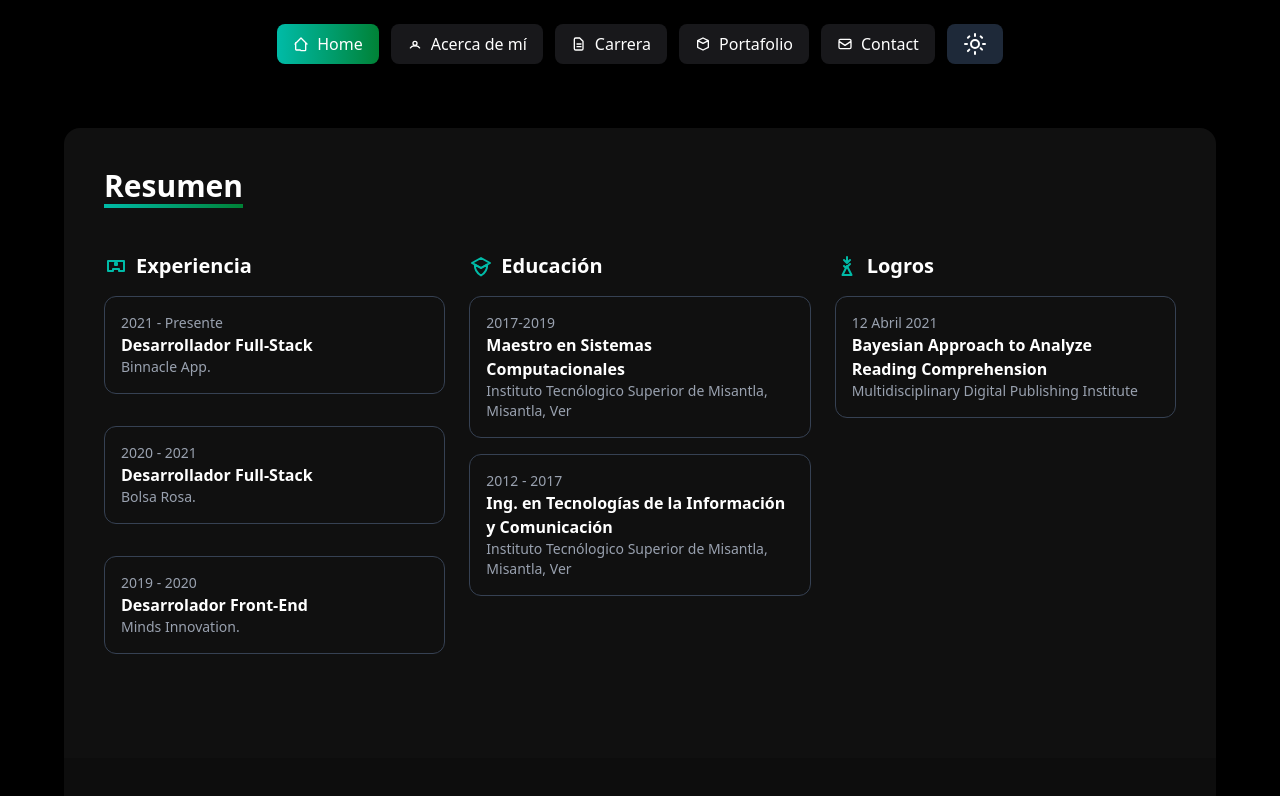
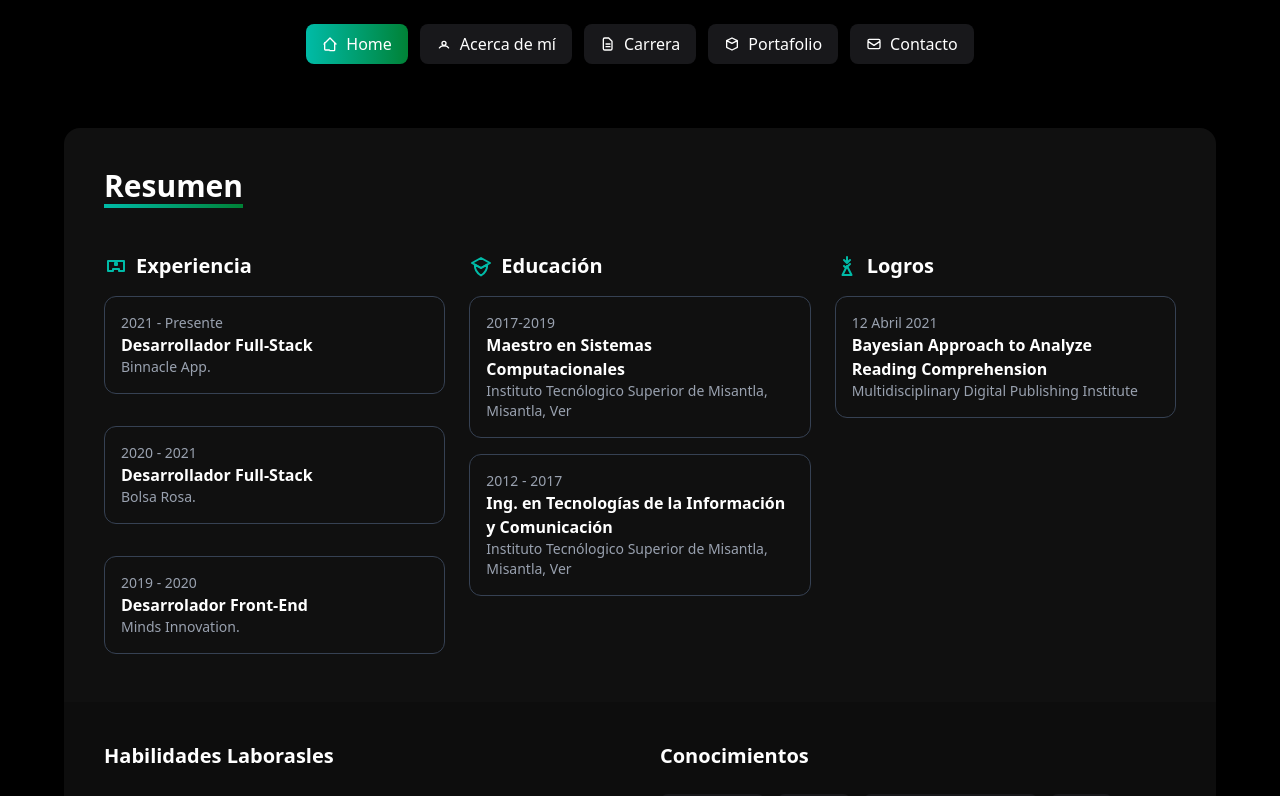
Before and after one commit to UlisesMercer9/myceliumDev, a Vue app: page /resume in a window 1280 px wide. Shown: the top 796 px of the page. Built offline with nearby package versions, Linux system fonts and the light colour scheme.

Commit message:
fix: remove light button

```diff
--- a/src/App.vue
+++ b/src/App.vue
@@ -120,19 +120,19 @@
               <path stroke-linecap="round" stroke-linejoin="round" stroke-width="2"
                     d="M3 8l9 6 9-6M5 19h14a2 2 0 002-2V7a2 2 0 00-2-2H5a2 2 0 00-2 2v10a2 2 0 002 2z"/>
             </svg>
-            <span>Contact</span>
+            <span>Contacto</span>
           </router-link>
         </li>
 
         <!-- Toggle tema -->
-        <li>
+        <!-- <li>
           <button class="px-4 py-2 rounded-lg bg-gray-800 hover:bg-gray-700 flex items-center justify-center">
             <svg xmlns="http://www.w3.org/2000/svg" class="w-6 h-6" fill="none" viewBox="0 0 24 24" stroke="currentColor" aria-hidden="true">
               <path stroke-linecap="round" stroke-linejoin="round" stroke-width="2"
                     d="M12 4V2m0 20v-2m8-8h2M2 12h2m13.657-7.657l1.414 1.414M4.929 19.071l1.414-1.414m12.728 0l-1.414-1.414M6.343 4.343L4.929 5.757M12 8a4 4 0 100 8 4 4 0 000-8z"/>
             </svg>
           </button>
-        </li>
+        </li> -->
       </ul>
     </nav>
 
--- a/src/views/Resume.vue
+++ b/src/views/Resume.vue
@@ -11,7 +11,7 @@
       </h2>
 
       <!-- Educación, Experiencia, Awards -->
-      <div class="grid md:grid-cols-3 gap-6 mb-16">
+      <div class="grid md:grid-cols-3 gap-6 mb-2">
 
         <!-- Experience -->
         <div>
```
